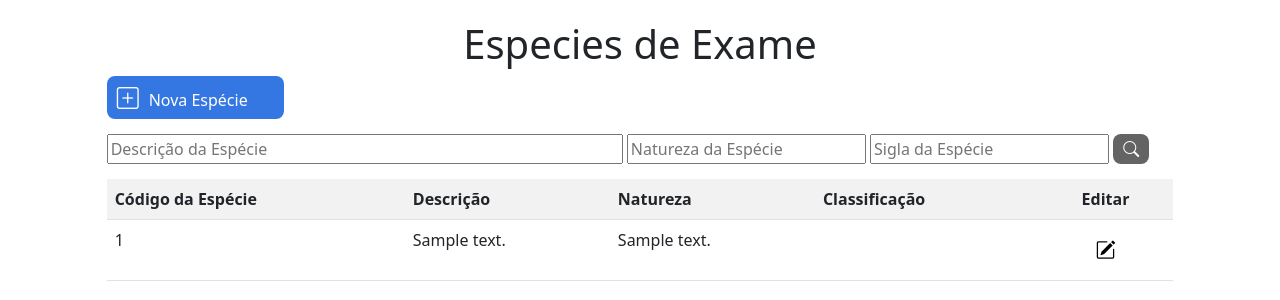
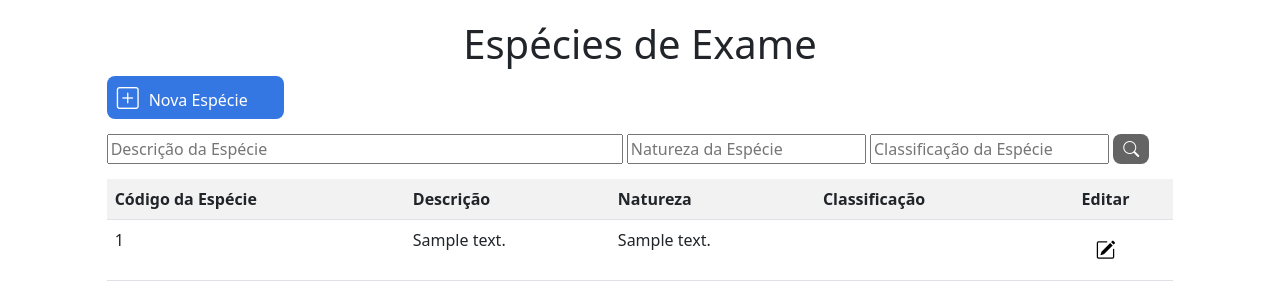
Before and after one commit to MsouzaLeo/TFG_Front, a Django app: page /especie/ in a window 1280 px wide. Shown: the part 57-357 px from the top of the page. Run offline with Django 3.2, Linux system fonts and the light colour scheme; tables that the repository leaves empty hold one stand-in row (values such as "Sample post"); some libraries are stand-ins or nearby versions.

```diff
--- a/tables/templates/base.html
+++ b/tables/templates/base.html
@@ -37,7 +37,7 @@
                                 Inserir
                             </a>
                             <ul class="dropdown-menu" aria-labelledby="navbarDropdown">
-                                <li><a class="dropdown-item" href="/especie">Especies de Exame</a></li>
+                                <li><a class="dropdown-item" href="/especie">Espécies de Exame</a></li>
                                 <li>
                                     <hr class="dropdown-divider">
                                 </li>
--- a/tables/templates/especie/create.html
+++ b/tables/templates/especie/create.html
@@ -1,7 +1,7 @@
-{% extends 'base.html' %} {% block title %} Create de Especies {% endblock %} {% load crispy_forms_tags %} {% block content %}
+{% extends 'base.html' %} {% block title %} Adicionar Espécie {% endblock %} {% load crispy_forms_tags %} {% block content %}
 
 <div class="offset-1 col-10">
-    <h1>Adicionar nova Especie:</h1>
+    <h1>Adicionar nova Espécie:</h1>
     <form method="POST" autocomplete="off">
         {% csrf_token %}
         <div class="col-md-5">
--- a/tables/templates/especie/list.html
+++ b/tables/templates/especie/list.html
@@ -1,6 +1,6 @@
 {% extends 'base.html' %} {% block title %} Lista de Especies {% endblock %} {% block content %}
 <div class="offset-1 col-10 list-div">
-    <h1 id='name' style="text-align:center">Especies de Exame</h1>
+    <h1 id='name' style="text-align:center">Espécies de Exame</h1>
 
     <a id="add-link" href="novaEspecie/">
         <div class="col-2 add-div">
@@ -11,7 +11,7 @@
         <form method="get" id='search-form'>
             <input type="text" id="search" name="desc" placeholder="Descrição da Espécie" size='50px' value="{{request.GET.desc}}">
             <input type="text" id="search" name="natu" placeholder="Natureza da Espécie" value="{{request.GET.natu}}">
-            <input type="text" id="search" name="sigl" placeholder="Sigla da Espécie" value="{{request.GET.sigl}}">
+            <input type="text" id="search" name="sigl" placeholder="Classificação da Espécie" value="{{request.GET.sigl}}">
 
             <i id="search-btn" class="bi bi-search"></i>
         </form>
```
Also changed, not shown: tables/templates/especie/edit.html (+1 -6 lines).
